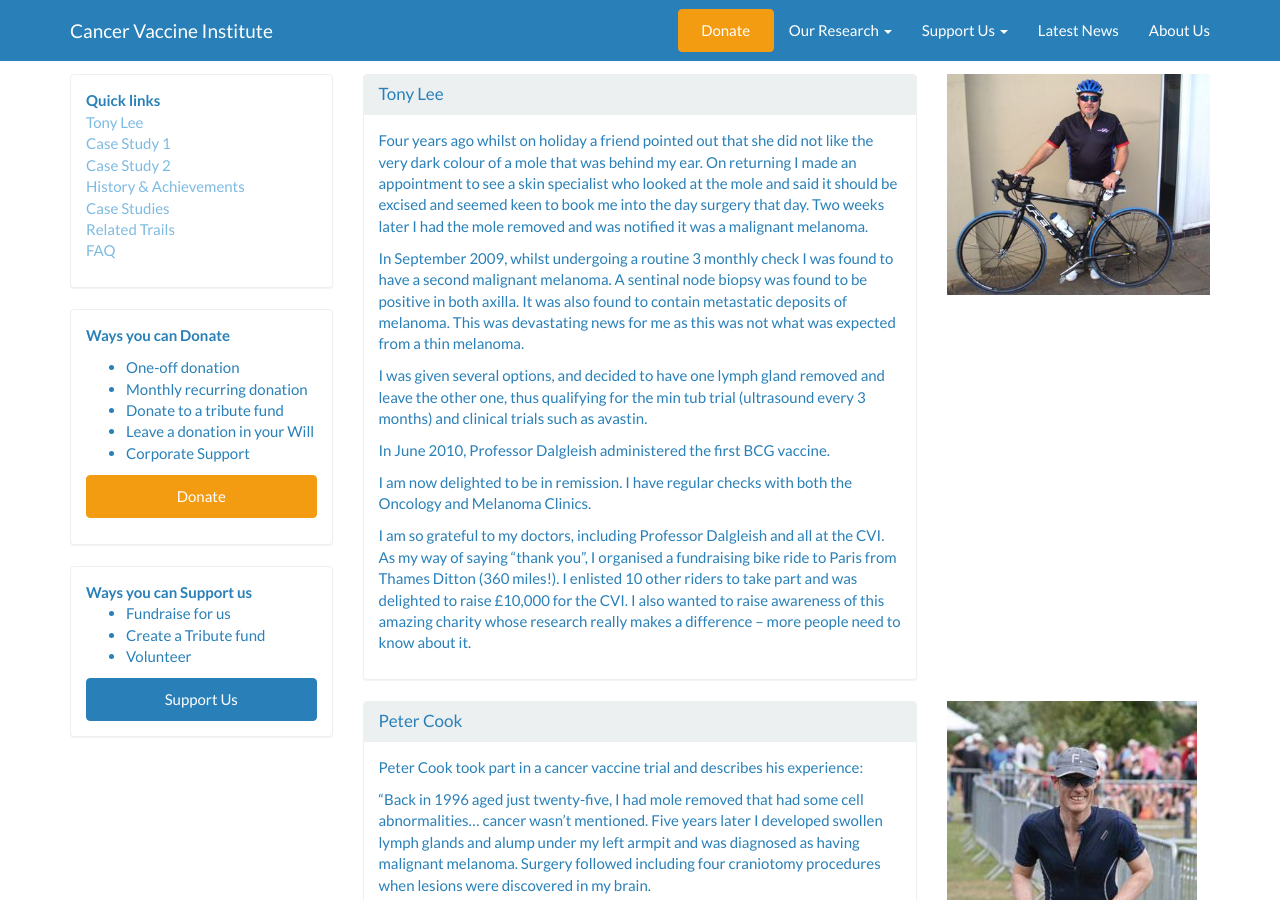
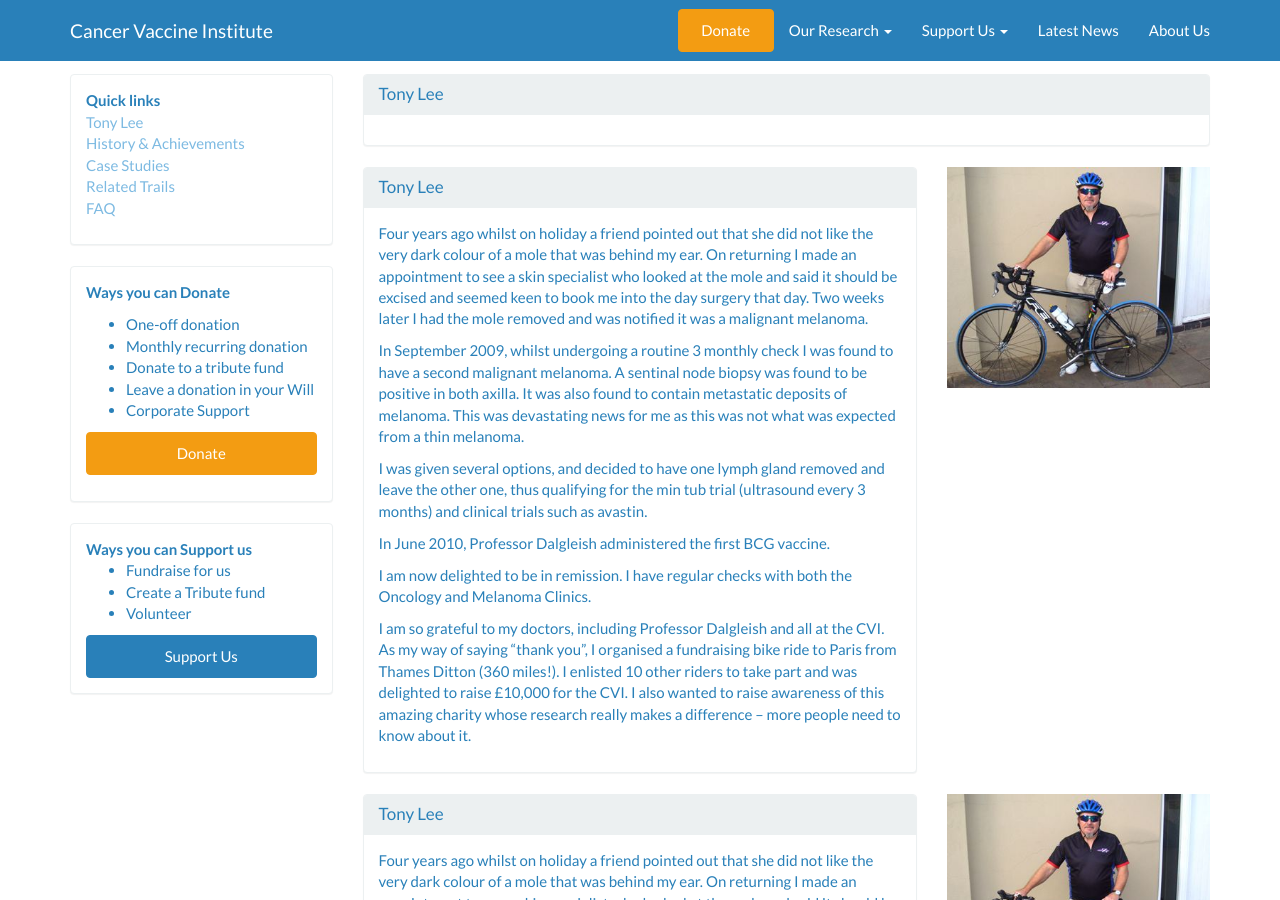
Before and after one commit to CancerVaccine/cancervaccine.github.io, a Jekyll site: the page built from our-research/case-studies/index.html, in a window 1280 px wide and 900 px high. Built offline with Jekyll 4.4.1, drawn with Linux system fonts in a browser that asks for light colours; nearby versions of some CDN libraries.

Commit message:
Updated '/our-research/case-studies/index.html' via CloudCannon

```diff
--- a/our-research/case-studies/index.html
+++ b/our-research/case-studies/index.html
@@ -15,8 +15,6 @@
             <li><a href="/case-studies/#{{ post.title | url_param_escape }}">{{ post.title }}</a></li>
           {% endfor %}
 
-          <li><a href="#">Case Study 1</a></li>
-          <li><a href="#">Case Study 2</a></li>
           {% include research-quick-links.html %}
         </ul>
       </div>
@@ -28,6 +26,45 @@
   </div>
 
 <div class="col-xs-12 col-sm-9">
+
+
+{% for post in site.case-studies %}
+    <div class="row">
+      <div class="col-xs-12">
+      <div class="panel panel-default">
+        <div class="panel-heading">
+          <h3 class="panel-title">{{ post.title }}</h3>
+        </div>
+        <div class="panel-body">
+
+        </div>
+        </div>
+      </div>
+    </div>
+{% endfor %}
+
+
+
+<div class="row">
+  <div class="col-xs-8">
+  <div class="panel panel-default">
+    <div class="panel-heading">
+      <h3 class="panel-title">Tony Lee</h3>
+    </div>
+    <div class="panel-body">
+      <p>Four years ago whilst on holiday a friend pointed out that  she did not like the very dark colour of a mole that was behind my ear.  On returning I made an appointment to see a  skin specialist who looked at the mole and said it should be excised and seemed  keen to book me into the day surgery that day. Two weeks later I had the mole  removed and was notified it was a malignant melanoma.</p>
+                <p>In September 2009, whilst undergoing a routine 3 monthly  check I was found to have a second malignant melanoma.  A sentinal node biopsy was found to be  positive in both axilla. It was also found to contain metastatic deposits of  melanoma. This was devastating news for me as this was not what was expected  from a thin melanoma.</p>
+                <p>I was given several options, and decided to have one lymph  gland removed and leave the other one, thus qualifying for the min tub trial  (ultrasound every 3 months) and clinical trials such as avastin.</p>
+                <p>In June 2010, Professor Dalgleish administered the first BCG  vaccine.</p>
+                    <p>I am now delighted to be in remission.  I have regular checks with both the Oncology  and Melanoma Clinics.</p>
+                    <p>I am so grateful to my doctors, including Professor  Dalgleish and all at the CVI.  As my way  of saying “thank you”, I organised a fundraising bike ride to Paris from Thames  Ditton (360 miles!).  I enlisted 10 other  riders to take part and was delighted to raise £10,000 for the CVI.   I also wanted to raise awareness of this  amazing charity whose research really makes a difference – more people need to  know about it.</p>
+    </div>
+    </div>
+  </div>
+  <div class="col-xs-4">
+    <img src="/assets/images/migrated/tony-lee.jpg" class="img-responsive" alt="Responsive image">
+  </div>
+</div>
 <div class="row">
   <div class="col-xs-8">
   <div class="panel panel-default">
```
